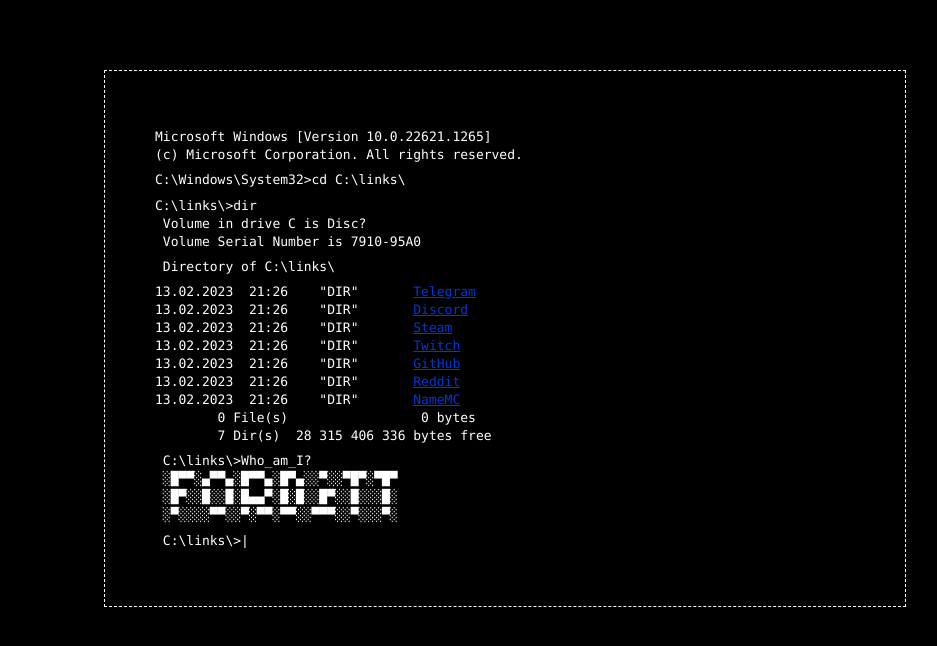
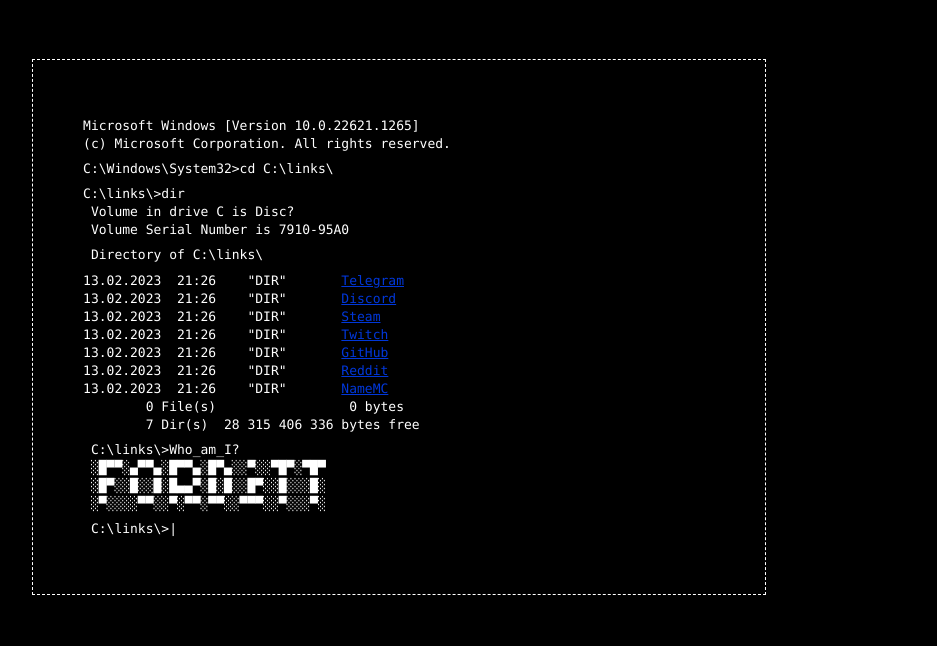
Before and after one commit to forditt/links, a plain HTML site: page index.html in a window 1280 px wide. Shown: the whole page, without its empty margins (254-1191 px from the left). Drawn offline with Linux system fonts and the light colour scheme.

Commit message:
Add files via upload

```diff
--- a/index.html
+++ b/index.html
@@ -1,8 +1,7 @@
 <!DOCTYPE html>
-<meta name="viewport" content="width=device-width, initial-scale=1">
+<meta name="viewport" content="width=device-width, initial-scale=1.0">
 <link rel="stylesheet" href="style.css">
 <script type="text/javascript" src="script.js"></script>
-<div class="wrap">
 <div class="box">
 <div class="text">
 
--- a/style.css
+++ b/style.css
@@ -3,19 +3,17 @@
   background-color:rgb(0, 0, 0)
 }
 
-div.wrap {max-width: 1200px;}
-
-div.box
+.box
 {
-  width: 700px;
   border: 1px dashed rgb(255, 255, 255);
   padding: 50px;
-  margin: 20px;
-  margin-left: 350px;
-  margin-top: 70px;
+  width:50%;
+  height:50%;
+  margin:4% 22%;
+  float:left;
 }
 
-div.text
+.text
 {
   font-family: consolas;
   text-align: left;
@@ -35,10 +33,7 @@
 }
 
 /*
-
   margin-left: 600px;
   margin-top: 120px;
   text-indent: 40%;
-
-
 */
```
